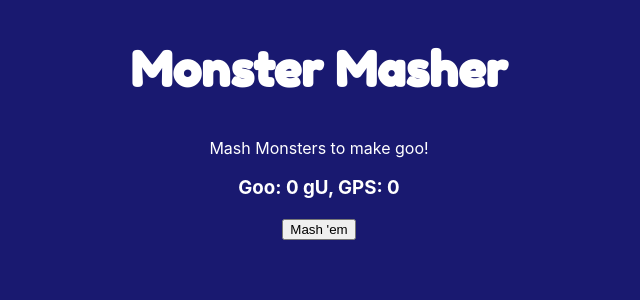
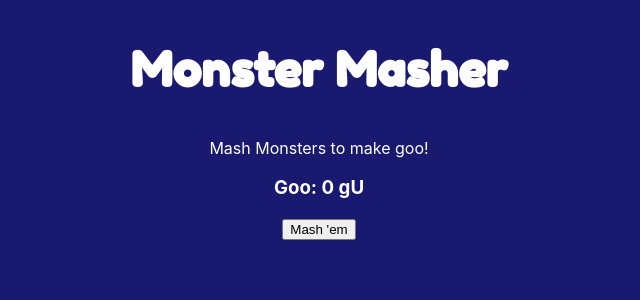
Before and after one commit to mattesteves/MonsterMasher, a React (Create React App) app: page / in a window 1280 px wide. Shown: the top 300 px of the page, without its empty margins (321-961 px from the left). Built offline with nearby package versions, Linux system fonts and the light colour scheme.

Commit message:
GPS now begins displaying when automasher is purchased

```diff
--- a/src/components/mash.jsx
+++ b/src/components/mash.jsx
@@ -26,7 +26,12 @@ class Mash extends Component {
         {this.props.goo === 0 ? <p>Mash Monsters to make goo!</p> : <br />}
 
         <h3>
-          Goo: {this.gooRound()} gU, GPS: {this.props.autoGooMod}{' '}
+          Goo: {this.gooRound()} gU{' '}
+          {this.props.autoGooMod > 0 ? (
+            <span>GPS: {this.props.autoGooMod}</span>
+          ) : (
+            ''
+          )}
         </h3>
         <button id="mash" onClick={this.props.mash}>
           Mash 'em
@@ -34,12 +39,7 @@ class Mash extends Component {
         <br />
         {this.props.goo >= 20 && this.state.autoMash === false ? (
           <button id="automash" onClick={this.autoMashPress}>
-            Automash{' '}
-            {this.state.autoMashCount > 0 ? (
-              '+ ' + this.state.autoMashCount
-            ) : (
-              <button>Upgrade AutoMasher</button>
-            )}
+            Automash
           </button>
         ) : (
           <br />
```
